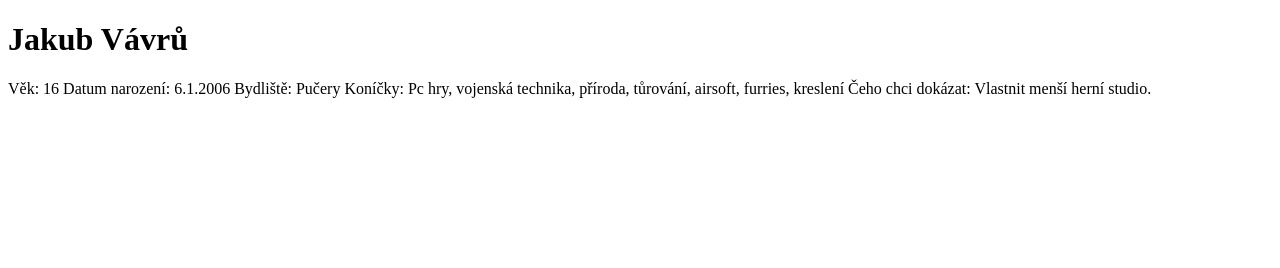
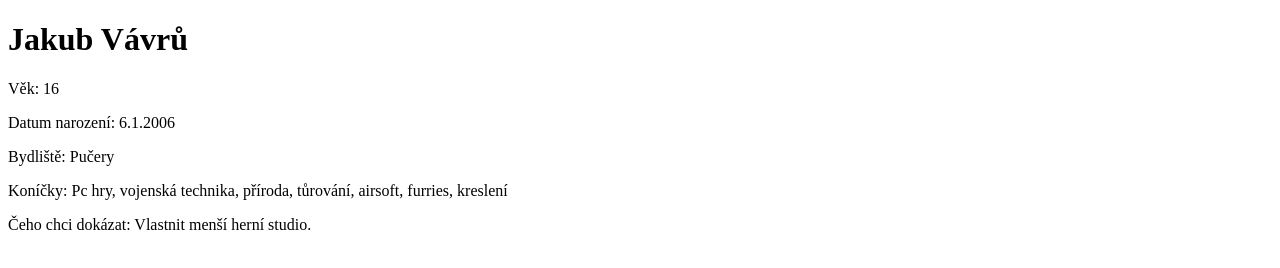
Before and after one commit to JakubVavru/Test, a plain HTML site: page about.html in a window 1280 px wide. Drawn offline with Linux system fonts and the light colour scheme.

Commit message:
Update o mně
Upravení souboru O mně

```diff
--- a/about.html
+++ b/about.html
@@ -9,12 +9,12 @@
 <body>
 
     <h1>Jakub Vávrů</h1>
-<p> Věk: 16
-    Datum narození: 6.1.2006
-    Bydliště: Pučery
-    Koníčky: Pc hry, vojenská technika, příroda, tůrování, airsoft, furries, kreslení
-    Čeho chci dokázat: Vlastnit menší herní studio.
-</p>
+<p> Věk: 16 </p>
+<p> Datum narození: 6.1.2006 </p>
+<p>    Bydliště: Pučery </p>
+<p>    Koníčky: Pc hry, vojenská technika, příroda, tůrování, airsoft, furries, kreslení </p>
+<p>    Čeho chci dokázat: Vlastnit menší herní studio. </p>
+
 
 </body>
 </html>
```
